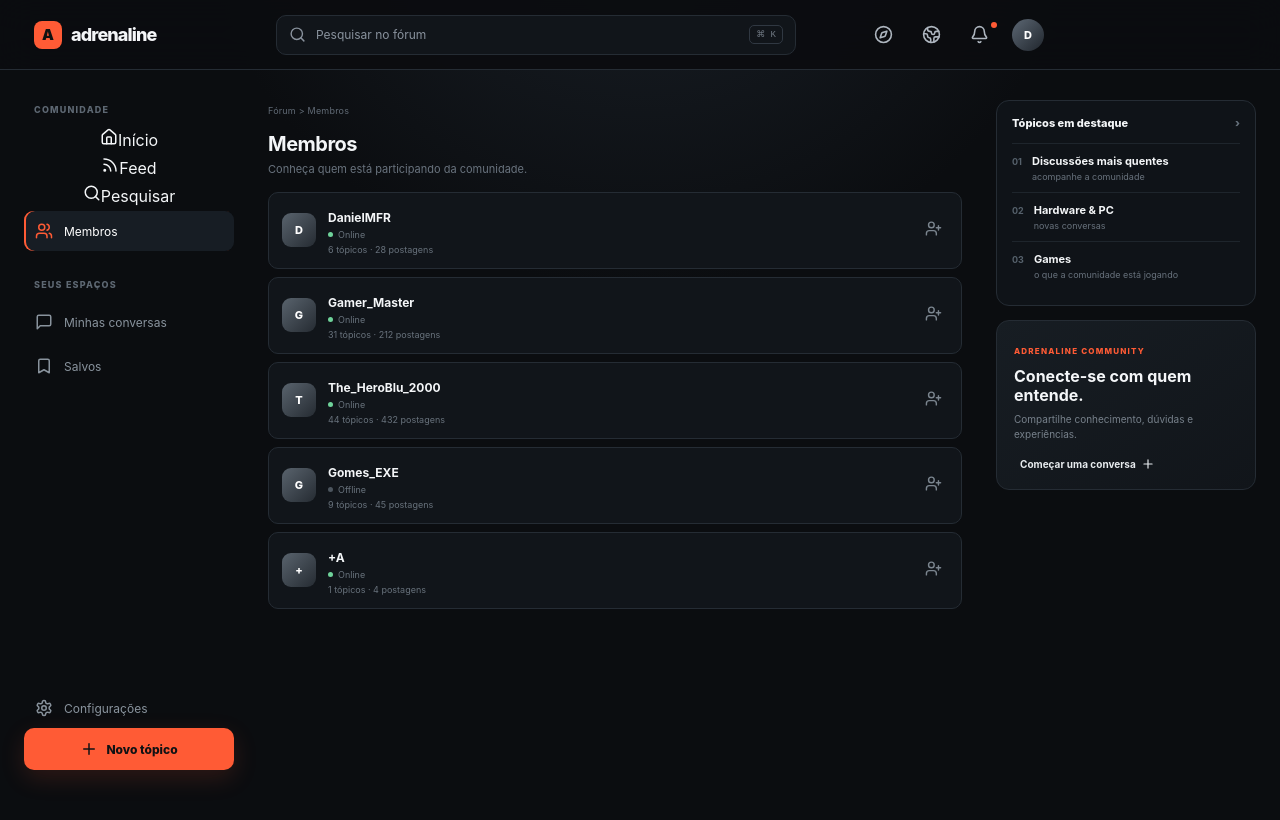
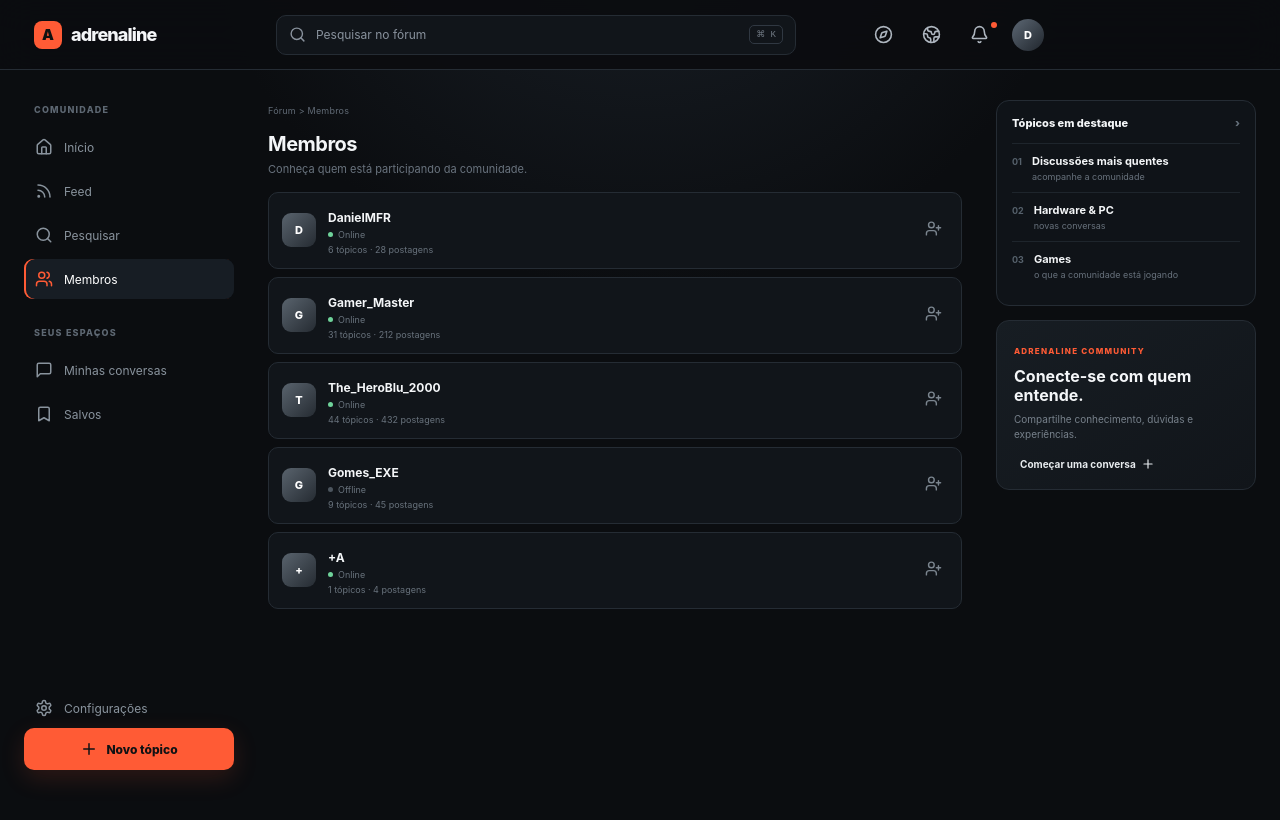
Before and after one commit to Inosuke-Company/Forum, a React (Vite) app: page /membros in a window 1280 px wide. Shown: the top 820 px of the page. Built offline with nearby package versions, Linux system fonts and the light colour scheme.

Commit message:
fix(ui): keep rail navigation styles on inactive links

```diff
--- a/src/components/ForumShell.tsx
+++ b/src/components/ForumShell.tsx
@@ -9,10 +9,8 @@ export function ForumShell({children}:{children:ReactNode}){
   return <div className="app-shell">
     <header className="topbar">
       <div className="topbar-inner">
-        <button className="brand" onClick={()=>nav('/forum')} aria-label="Fórum Adrenaline">
-          <span className="brand-mark">A</span><span className="brand-word">adrenaline</span>
-        </button>
-        <div className="top-search" onClick={()=>nav('/pesquisa')}><Search size={17}/><span>Pesquisar no fórum</span><kbd>⌘ K</kbd></div>
+        <button className="brand" onClick={()=>nav('/forum')} aria-label="Fórum Adrenaline"><span className="brand-mark">A</span><span className="brand-word">adrenaline</span></button>
+        <button className="top-search" onClick={()=>nav('/pesquisa')} aria-label="Pesquisar no fórum"><Search size={17}/><span>Pesquisar no fórum</span><kbd>⌘ K</kbd></button>
         <div className="top-actions">
           <button aria-label="Explorar"><Compass size={19}/></button>
           <button aria-label="Comunidade pública"><Globe2 size={19}/></button>
@@ -26,10 +24,10 @@ export function ForumShell({children}:{children:ReactNode}){
       <aside className="left-rail">
         <div className="rail-group">
           <div className="rail-label">COMUNIDADE</div>
-          <button className={active==='home'?'rail-link active':''} onClick={()=>nav('/forum')}><Home size={18}/><span>Início</span></button>
-          <button className={active==='feed'?'rail-link active':''} onClick={()=>nav('/feed')}><Rss size={18}/><span>Feed</span></button>
-          <button className={active==='search'?'rail-link active':''} onClick={()=>nav('/pesquisa')}><Search size={18}/><span>Pesquisar</span></button>
-          <button className={active==='users'?'rail-link active':''} onClick={()=>nav('/membros')}><Users size={18}/><span>Membros</span></button>
+          <button className={`rail-link ${active==='home'?'active':''}`} onClick={()=>nav('/forum')}><Home size={18}/><span>Início</span></button>
+          <button className={`rail-link ${active==='feed'?'active':''}`} onClick={()=>nav('/feed')}><Rss size={18}/><span>Feed</span></button>
+          <button className={`rail-link ${active==='search'?'active':''}`} onClick={()=>nav('/pesquisa')}><Search size={18}/><span>Pesquisar</span></button>
+          <button className={`rail-link ${active==='users'?'active':''}`} onClick={()=>nav('/membros')}><Users size={18}/><span>Membros</span></button>
         </div>
         <div className="rail-group">
           <div className="rail-label">SEUS ESPAÇOS</div>
```
